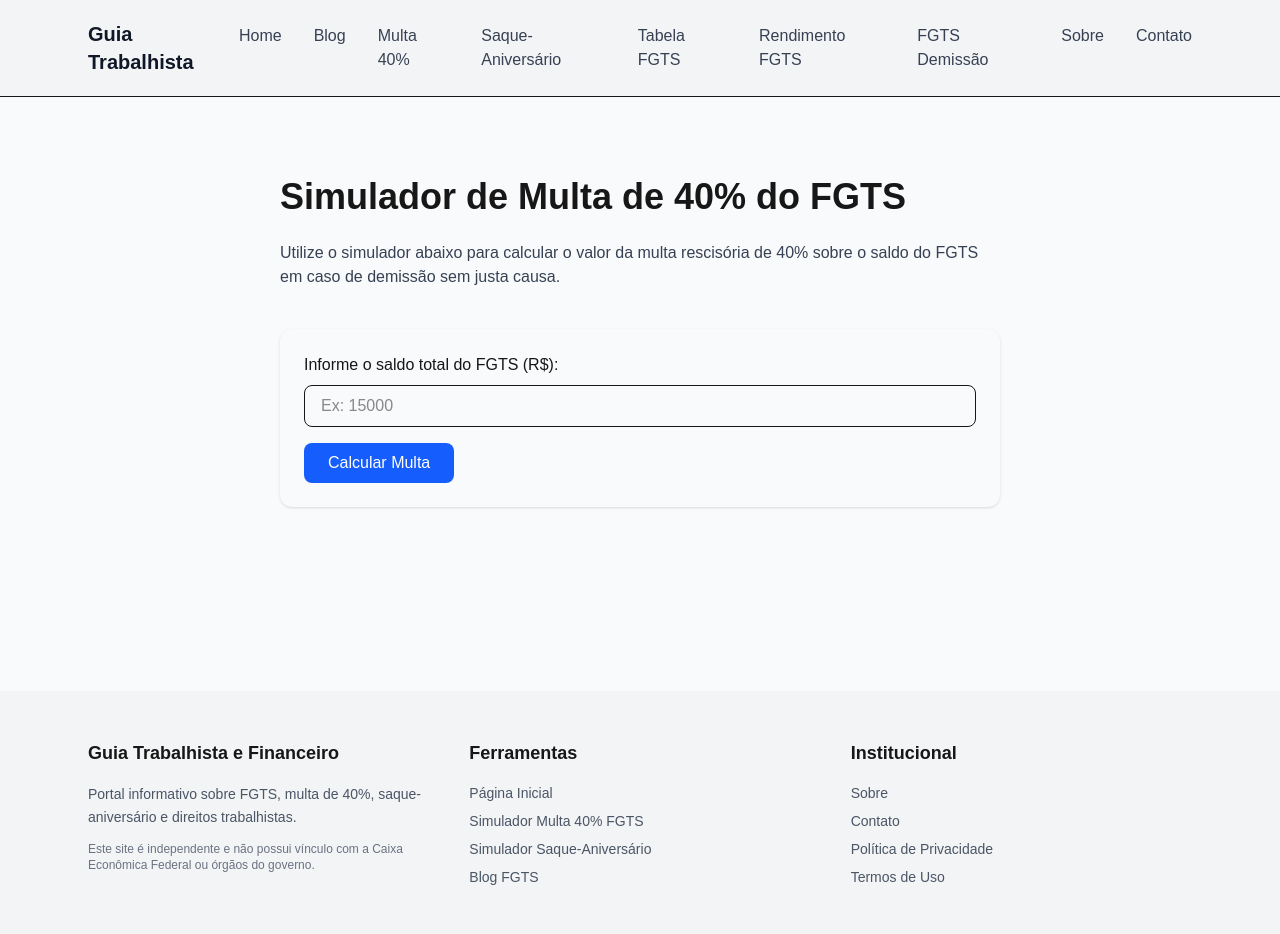
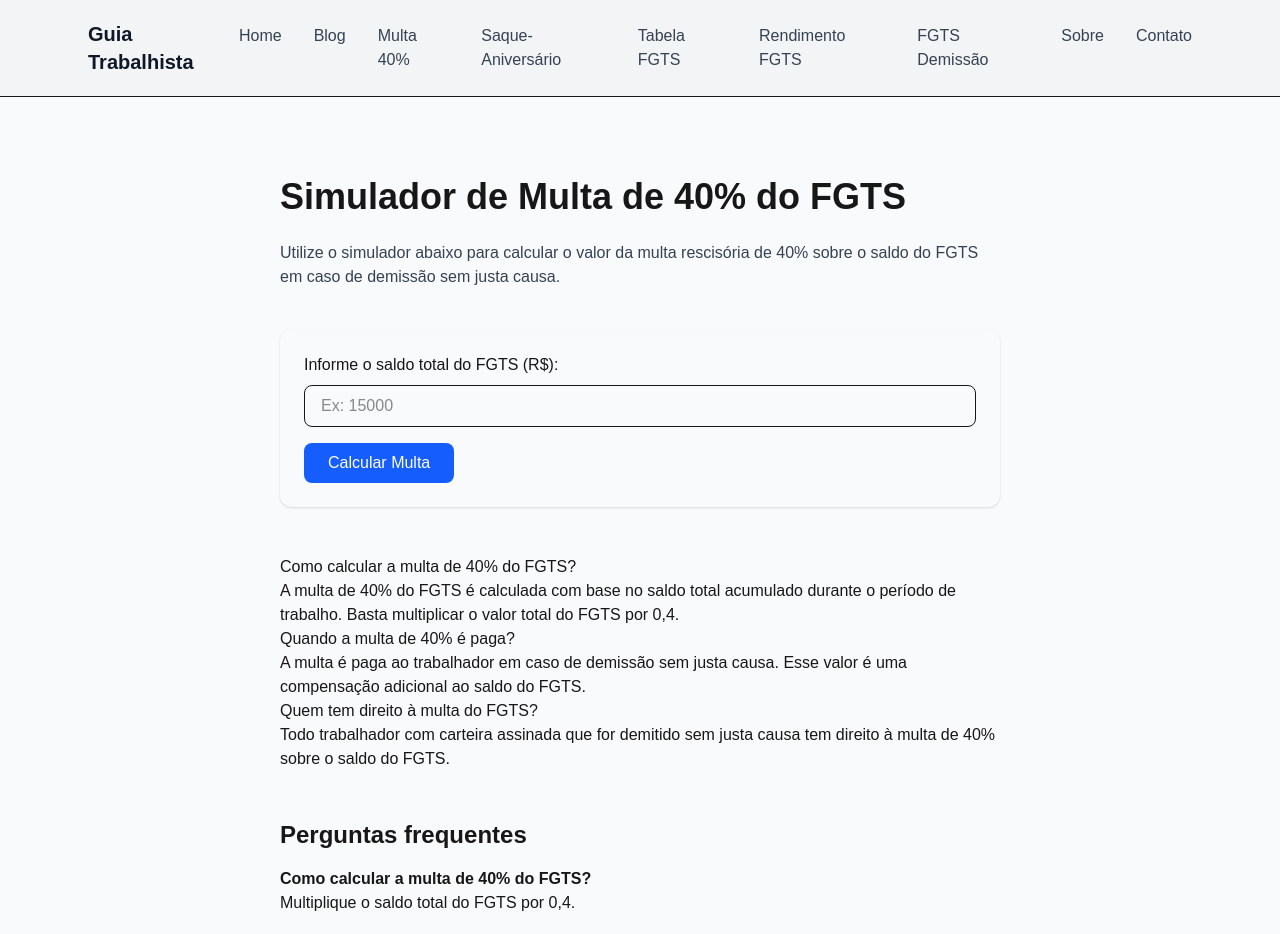
Before and after one commit to gustavo-fonseca-valle/simulador-fgts, a Next.js app: page /simuladores/multa-40 in a window 1280 px wide. Shown: the top 934 px of the page. Built offline with nearby package versions, Linux system fonts and the light colour scheme.

Commit message:
melhorias para SEO

```diff
--- a/app/simuladores/multa-40/page.tsx
+++ b/app/simuladores/multa-40/page.tsx
@@ -2,14 +2,72 @@ import Multa40Form from "./Multa40Form"
 import AdsenseBlock from "@/components/AdsenseBlock"
 
 export const metadata = {
-  title: "Simulador de Multa de 40% do FGTS",
+  title: "Simulador de Multa de 40% do FGTS | Calcule sua rescisão",
   description:
-    "Calcule online o valor da multa de 40% do FGTS em caso de demissão sem justa causa. Simulador gratuito e atualizado.",
+    "Calcule online a multa de 40% do FGTS em caso de demissão sem justa causa. Simulador gratuito, rápido e atualizado.",
 }
 
 export default function Multa40Page() {
+  const url = "https://www.simuladorfgts.com.br/simuladores/multa-40"
+
   return (
     <main className="max-w-3xl mx-auto px-6 py-12">
+
+      {/* 🔥 SCHEMA CALCULADORA */}
+      <script
+        type="application/ld+json"
+        dangerouslySetInnerHTML={{
+          __html: JSON.stringify({
+            "@context": "https://schema.org",
+            "@type": "SoftwareApplication",
+            name: "Simulador de Multa de 40% do FGTS",
+            applicationCategory: "FinanceApplication",
+            operatingSystem: "Web",
+            description:
+              "Calcule a multa de 40% do FGTS em caso de demissão sem justa causa.",
+            url: url,
+            offers: {
+              "@type": "Offer",
+              price: "0",
+              priceCurrency: "BRL",
+            },
+            aggregateRating: {
+              "@type": "AggregateRating",
+              ratingValue: "4.8",
+              ratingCount: "124",
+            },
+          }),
+        }}
+      />
+
+      {/* 🔥 SCHEMA FAQ */}
+      <script
+        type="application/ld+json"
+        dangerouslySetInnerHTML={{
+          __html: JSON.stringify({
+            "@context": "https://schema.org",
+            "@type": "FAQPage",
+            mainEntity: [
+              {
+                "@type": "Question",
+                name: "Como calcular a multa de 40% do FGTS?",
+                acceptedAnswer: {
+                  "@type": "Answer",
+                  text: "Multiplique o saldo total do FGTS por 0,4.",
+                },
+              },
+              {
+                "@type": "Question",
+                name: "Quem tem direito à multa de 40%?",
+                acceptedAnswer: {
+                  "@type": "Answer",
+                  text: "Trabalhadores demitidos sem justa causa têm direito à multa de 40% sobre o saldo do FGTS.",
+                },
+              },
+            ],
+          }),
+        }}
+      />
 
       <h1 className="text-4xl font-bold mb-6">
         Simulador de Multa de 40% do FGTS
@@ -32,6 +90,42 @@ export default function Multa40Page() {
         <AdsenseBlock />
       </div>
 
+      {/* 🔥 CONTEÚDO SEO (ESSENCIAL) */}
+      <section className="prose max-w-none mt-12">
+        <h2>Como calcular a multa de 40% do FGTS?</h2>
+        <p>
+          A multa de 40% do FGTS é calculada com base no saldo total acumulado
+          durante o período de trabalho. Basta multiplicar o valor total do FGTS por 0,4.
+        </p>
+
+        <h2>Quando a multa de 40% é paga?</h2>
+        <p>
+          A multa é paga ao trabalhador em caso de demissão sem justa causa.
+          Esse valor é uma compensação adicional ao saldo do FGTS.
+        </p>
+
+        <h2>Quem tem direito à multa do FGTS?</h2>
+        <p>
+          Todo trabalhador com carteira assinada que for demitido sem justa causa
+          tem direito à multa de 40% sobre o saldo do FGTS.
+        </p>
+      </section>
+
+      {/* 🔥 FAQ VISÍVEL */}
+      <section className="mt-12">
+        <h2 className="text-2xl font-bold mb-4">Perguntas frequentes</h2>
+
+        <h3 className="font-semibold">
+          Como calcular a multa de 40% do FGTS?
+        </h3>
+        <p>Multiplique o saldo total do FGTS por 0,4.</p>
+
+        <h3 className="font-semibold mt-4">
+          Quem tem direito à multa?
+        </h3>
+        <p>Trabalhadores demitidos sem justa causa.</p>
+      </section>
+
     </main>
   )
 }
```
